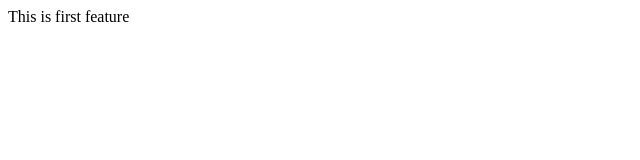
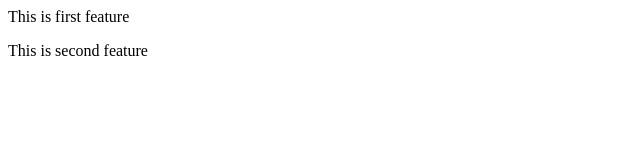
Before and after one commit to AbhiGope55/Practice2, a plain HTML site: page index.html in a window 1280 px wide. Shown: the whole page, without its empty margins (0-640 px from the left). Drawn offline with Linux system fonts and the light colour scheme.

Commit message:
This is second commit

```diff
--- a/index.html
+++ b/index.html
@@ -1 +1,2 @@
 <p>This is first feature</p>
+<P>This is second feature</P>
```
